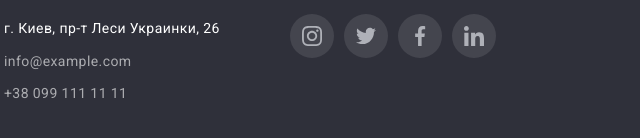
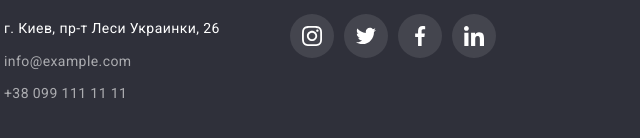
Before and after one commit to yuliaklimchuk/goit-markup-hw-05, a plain HTML site: page portfolio.html in a window 1280 px wide. Shown: the part 1729-1867 px from the top of the page, 51-691 px from the left. Drawn offline with nearby package versions, Linux system fonts and the light colour scheme.

Commit message:
Added mentors edits

```diff
--- a/css/styles.css
+++ b/css/styles.css
@@ -400,7 +400,7 @@ body
 {
     width: 100%;
     height: 100%;
-    color: #AFB1B8;
+    color: #FFFFFF;
     display: flex;
     align-items: center;
     justify-content: center;
@@ -547,6 +547,7 @@ body
     font-family: inherit;
     color: inherit;
     cursor: pointer;
+    transition: coloor 250ms var(--timing-function), background-color 250ms var(--timing-function),box-shadow 250ms var(--timing-function);
 }
 .portfolio-button-item:hover,
 .portfolio-button-item:focus
```
